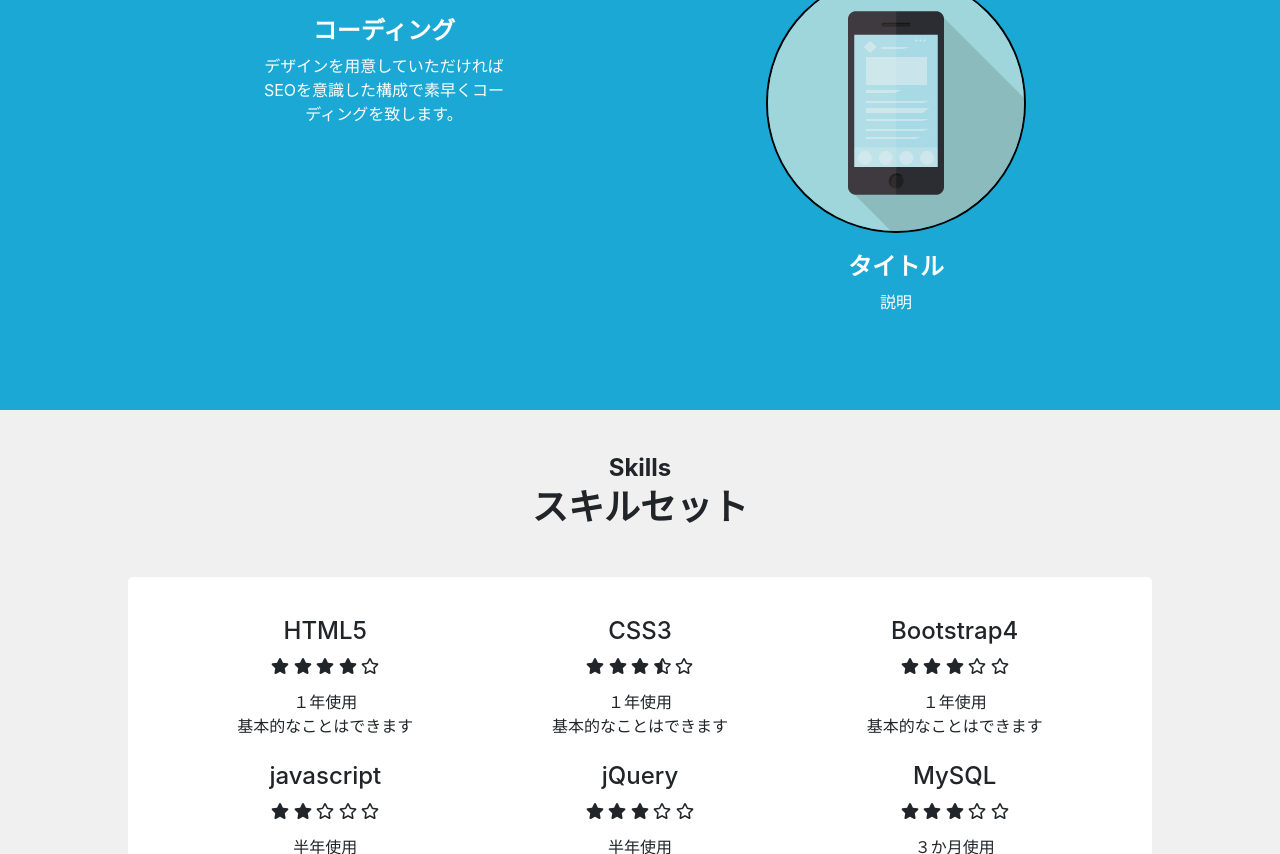
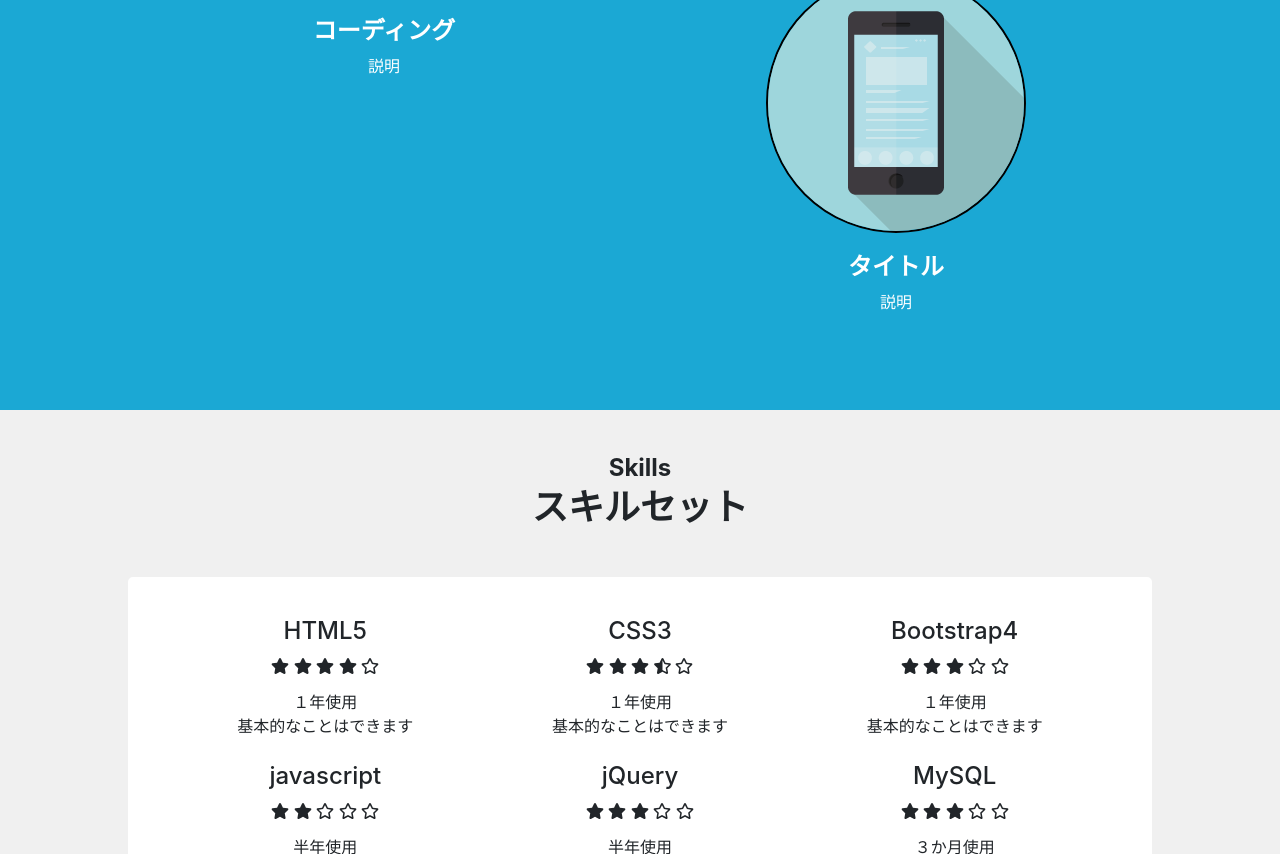
Before and after one commit to mizutanimeen/portfolio-2020, a plain HTML site: page index.html in a window 1280 px wide. Shown: the part 2236-3090 px from the top of the page. Drawn offline with nearby package versions, Linux system fonts and the light colour scheme.

Commit message:
Add files via upload

```diff
--- a/index.html
+++ b/index.html
@@ -165,7 +165,7 @@
               <div class="works-txt">
                 <h3 class="works-txt-title">コーディング</h3>
                 <p>
-                  デザインを用意していただければSEOを意識した構成で素早くコーディングを致します。
+                  説明
                 </p>
               </div>
             </div>
```
